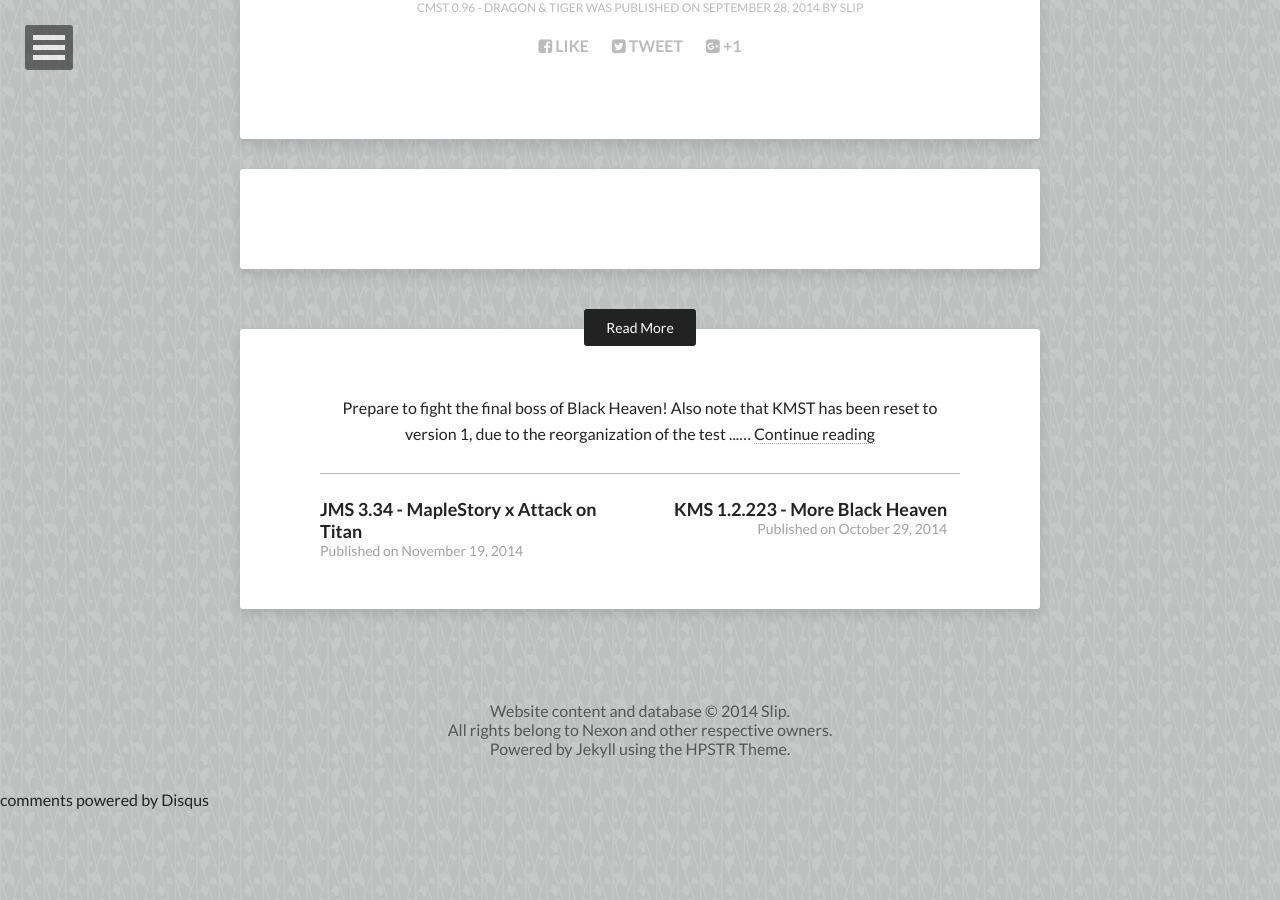
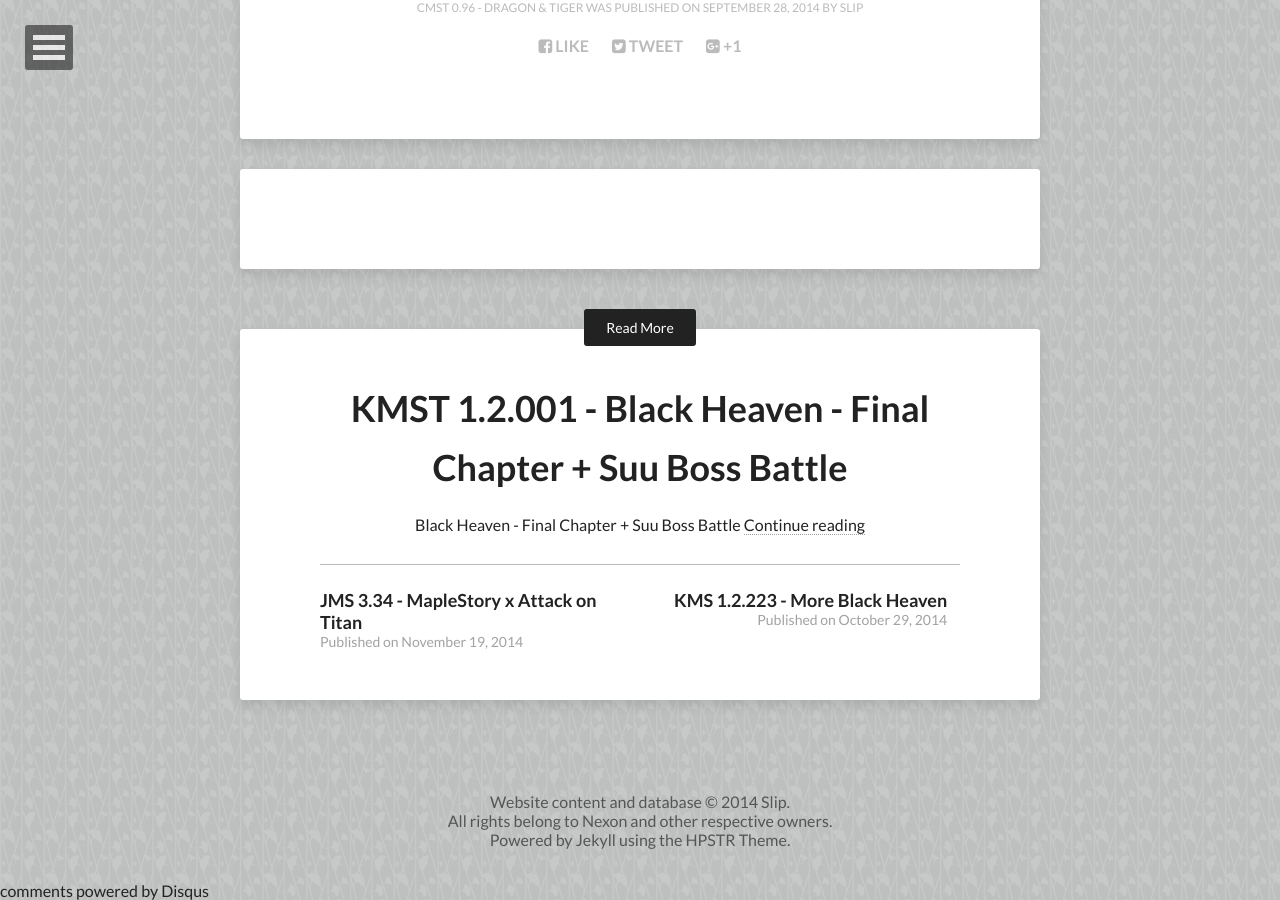
Before and after one commit to nanochromatic/maplebgm, a Jekyll site: the page built from _posts/2014-09-28-cmst-0-96.md, in a window 1280 px wide and 900 px high, scrolled down 834 px. Built offline with Jekyll 4.4.1, drawn with Linux system fonts in a browser that asks for light colours; nearby versions of some CDN libraries; comment, search, counter and statistics services are not loaded; before the commit the page ends 1643 px from its top, so only the background shows below that.

Commit message:
Can't use colon in post header!

```diff
--- a/_posts/2014-11-20-kmst-1-2-001.md
+++ b/_posts/2014-11-20-kmst-1-2-001.md
@@ -1,7 +1,7 @@
 ---
 layout: post
-title: KMST 1.2.001 - Black Heaven: Final Chapter
-description: "Black Heaven: Final Chapter"
+title: KMST 1.2.001 - Black Heaven - Final Chapter + Suu Boss Battle
+description: "Black Heaven - Final Chapter + Suu Boss Battle"
 tags: [KMS]
 comments: true
 share: true
```
